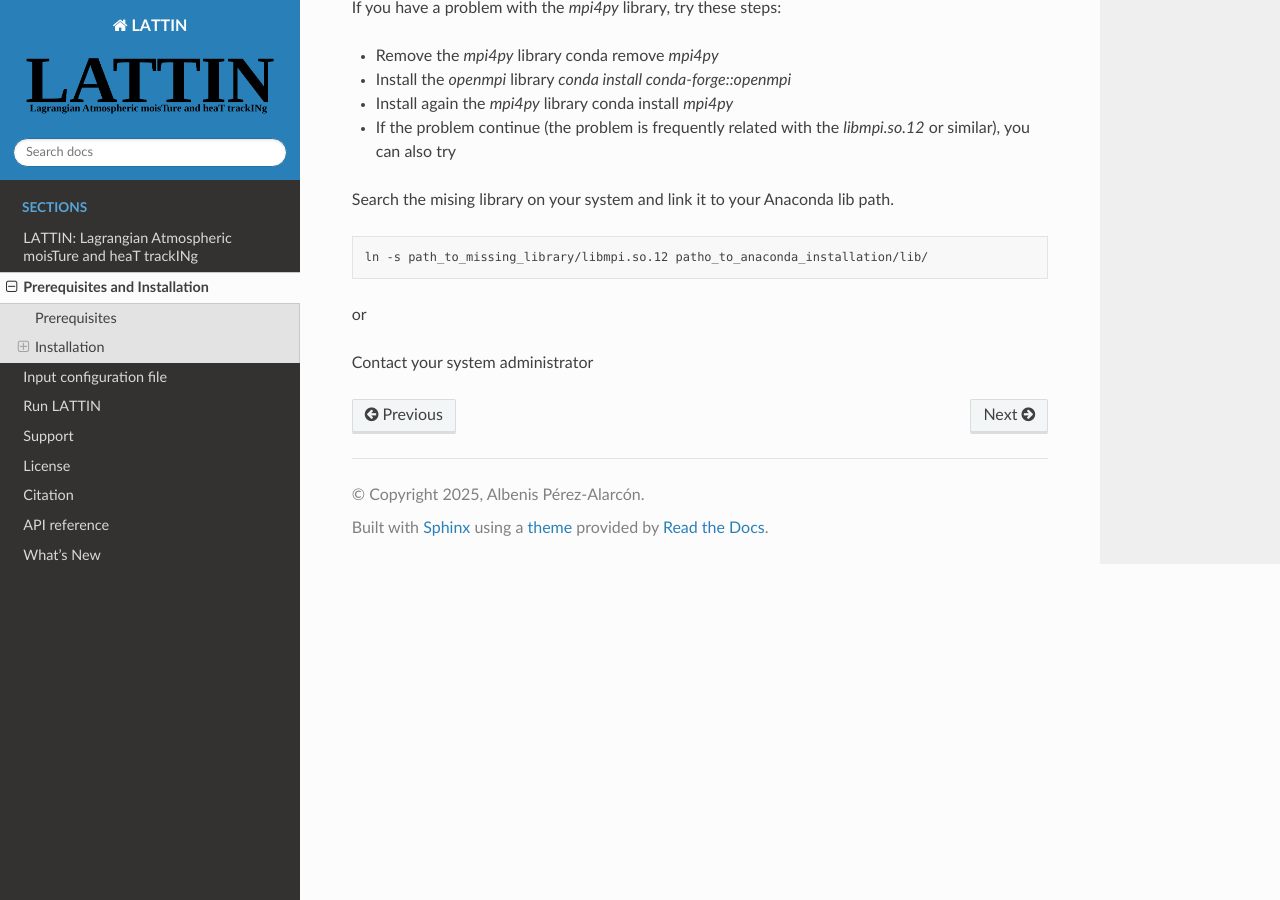
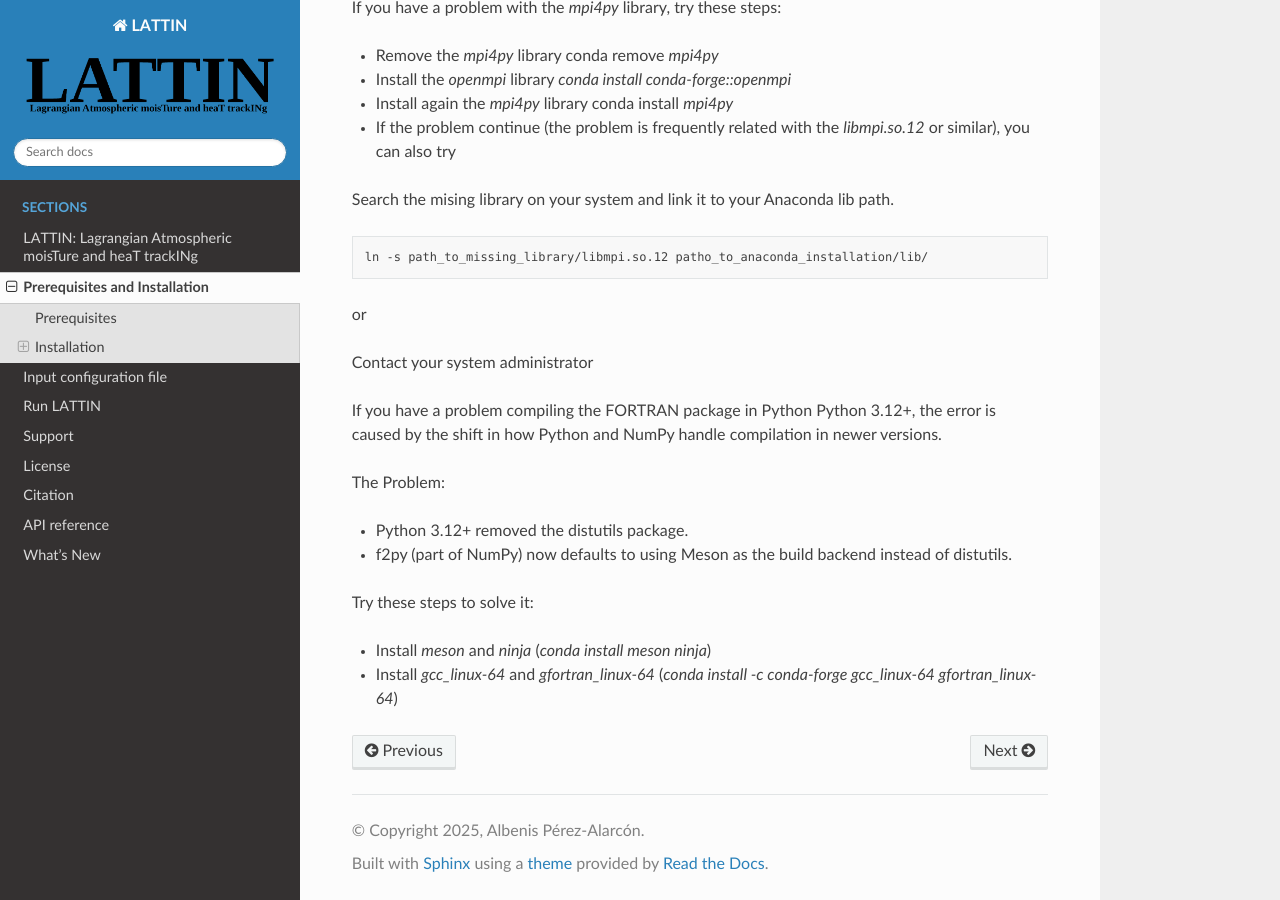
Before and after one commit to apalarcon/LATTIN, a Sphinx documentation site: the page built from docs/source/installation.rst, in a window 1280 px wide and 900 px high, scrolled down 2340 px. Built offline with Sphinx 7.4.7 and the Read the Docs theme 3.1.0, drawn with Linux system fonts in a browser that asks for light colours.

Commit message:
updating description for solving instalattion error

```diff
--- a/docs/source/installation.rst
+++ b/docs/source/installation.rst
@@ -116,3 +116,18 @@ Search the mising library on your system and link it to your Anaconda lib path.
 or
 
 Contact your system administrator
+
+
+If you have a problem compiling the FORTRAN package in Python Python 3.12+, the error is caused by the shift in how Python and NumPy handle compilation in newer versions.
+
+The Problem:
+
+- Python 3.12+ removed the distutils package.
+
+- f2py (part of NumPy) now defaults to using Meson as the build backend instead of distutils.
+
+Try these steps to solve it:
+
+* Install `meson` and  `ninja`   (`conda install meson ninja`)
+
+* Install `gcc_linux-64` and `gfortran_linux-64` (`conda install -c conda-forge gcc_linux-64 gfortran_linux-64`)
```
Also changed, not shown: README.md (+17 -0 lines).
